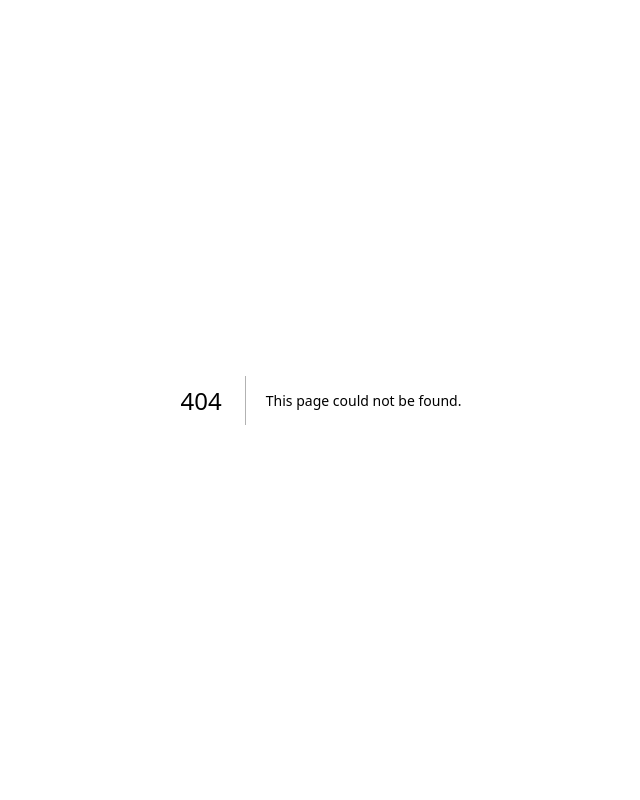
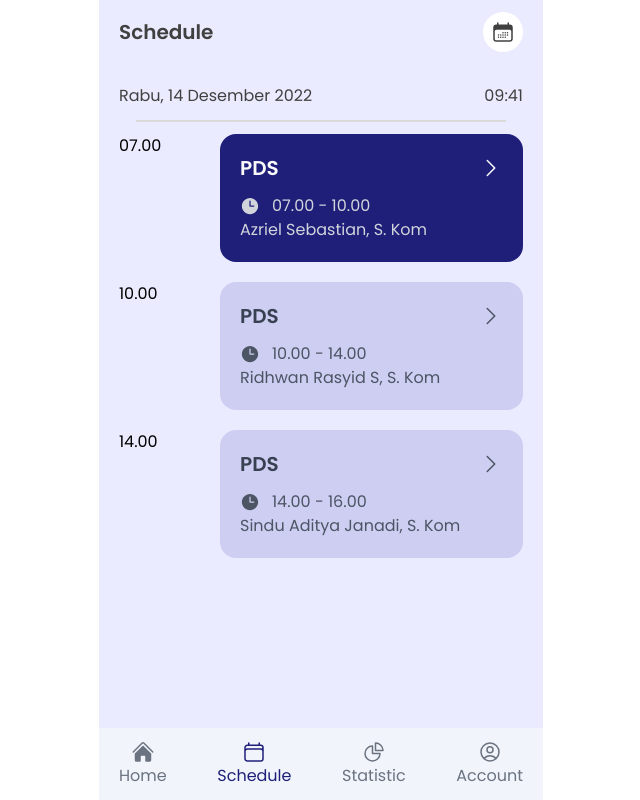
Before and after one commit to geprekdev/attendance-client-service, a Next.js app: page /student/schedule in a window 1280 px wide. Before the commit this address had no page. Shown: the whole page, without its empty margins (319-959 px from the left). Built offline with nearby package versions, Linux system fonts and the light colour scheme.

Commit message:
add: StudentSchedule

```diff
--- a/package.json
+++ b/package.json
@@ -18,6 +18,7 @@
     "next": "13.3.0",
     "postcss": "8.4.21",
     "react": "18.2.0",
+    "react-calendar": "^4.2.1",
     "react-dom": "18.2.0",
     "tailwindcss": "3.3.1",
     "typescript": "5.0.4"
--- a/src/app/student/page.tsx
+++ b/src/app/student/page.tsx
@@ -108,7 +108,7 @@ export default function page() {
         </div>
       </div>
 
-      <AppBar />
+      <AppBar active="home" />
     </div>
   );
 }
--- /dev/null
+++ b/src/app/student/schedule/page.tsx
@@ -0,0 +1,85 @@
+'use client';
+
+import { CalendarDaysIcon, ChevronRightIcon, ClockIcon } from '@heroicons/react/24/solid';
+import AppBar from '~/components/AppBar';
+
+import Calendar from 'react-calendar';
+import 'react-calendar/dist/Calendar.css';
+import { useState } from 'react';
+
+export default function Page() {
+  const calendarState = useState(new Date());
+  const [calendarOpen, setCalendarOpen] = useState(false);
+
+  return (
+    <div className="max-w-[444px] min-h-screen mx-auto bg-[#EBEBFF] relative">
+      <div className="w-full py-3 px-5 flex justify-between items-center">
+        <h2 className="text-[#404040] font-semibold text-xl">Schedule</h2>
+        <div className="bg-white p-2 rounded-full cursor-pointer" onClick={() => setCalendarOpen(prev => !prev)}>
+          <CalendarDaysIcon width={24} className="text-[#404040]" />
+        </div>
+        {calendarOpen && <Calendar {...calendarState} className="absolute top-10" />}
+      </div>
+
+      <div className="px-5 pt-5" onClick={() => setCalendarOpen(false)}>
+        <div className="flex justify-between">
+          <h4 className="text-[#404040]">Rabu, 14 Desember 2022</h4>
+          <span className="text-[#404040]">09:41</span>
+        </div>
+
+        <hr className="border-b border-[#dad9d9] w-11/12 mx-auto my-3" />
+
+        <div>
+          <div className="flex justify-between mb-5">
+            <p>07.00</p>
+            <div className="bg-[#1F1F7A] w-9/12 p-5 rounded-2xl">
+              <div className="flex justify-between">
+                <h3 className="text-[#FAFAFA] font-semibold text-xl">PDS</h3>
+                <ChevronRightIcon width={24} className="text-[#FAFAFA]" />
+              </div>
+
+              <div className="flex gap-3 mt-3">
+                <ClockIcon width={20} className="text-gray-300" />
+                <span className="text-gray-300">07.00 - 10.00</span>
+              </div>
+              <h3 className="text-gray-300">Azriel Sebastian, S. Kom</h3>
+            </div>
+          </div>
+
+          <div className="flex justify-between mb-5">
+            <p>10.00</p>
+            <div className="bg-[#CECEF3] w-9/12 p-5 rounded-2xl">
+              <div className="flex justify-between">
+                <h3 className="text-gray-700 font-semibold text-xl">PDS</h3>
+                <ChevronRightIcon width={24} className="text-gray-600" />
+              </div>
+
+              <div className="flex gap-3 mt-3">
+                <ClockIcon width={20} className="text-gray-600" />
+                <span className="text-gray-600">10.00 - 14.00</span>
+              </div>
+              <h3 className="text-gray-600">Ridhwan Rasyid S, S. Kom</h3>
+            </div>
+          </div>
+
+          <div className="flex justify-between mb-5">
+            <p>14.00</p>
+            <div className="bg-[#CECEF3] w-9/12 p-5 rounded-2xl">
+              <div className="flex justify-between">
+                <h3 className="text-gray-700 font-semibold text-xl">PDS</h3>
+                <ChevronRightIcon width={24} className="text-gray-600" />
+              </div>
+
+              <div className="flex gap-3 mt-3">
+                <ClockIcon width={20} className="text-gray-600" />
+                <span className="text-gray-600">14.00 - 16.00</span>
+              </div>
+              <h3 className="text-gray-600">Sindu Aditya Janadi, S. Kom</h3>
+            </div>
+          </div>
+        </div>
+      </div>
+      <AppBar active="schedule" />
+    </div>
+  );
+}
--- a/src/components/AppBar.tsx
+++ b/src/components/AppBar.tsx
@@ -1,26 +1,28 @@
+'use client';
+
 import { CalendarIcon, ChartPieIcon, UserCircleIcon } from '@heroicons/react/24/outline';
 import { HomeIcon } from '@heroicons/react/24/solid';
 
 import Link from 'next/link';
 
-export default function AppBar() {
+export default function AppBar({ active }: { active: string }) {
   return (
     <div className="absolute bottom-0 bg-[#F1F5FB] flex justify-between w-full px-5 py-3">
       <Link href="/student" className="flex flex-col items-center">
-        <HomeIcon className="w-6 h-6 text-[#1F1F7A]" />
-        <span className="text-[#1F1F7A]">Home</span>
+        <HomeIcon className={`w-6 h-6 ${active == 'home' ? 'text-[#1F1F7A]' : 'text-gray-500'}`} />
+        <span className={`${active == 'home' ? 'text-[#1F1F7A]' : 'text-gray-500'}`}>Home</span>
+      </Link>
+      <Link href="/student/schedule" className="flex flex-col items-center">
+        <CalendarIcon className={`w-6 h-6 ${active == 'schedule' ? 'text-[#1F1F7A]' : 'text-gray-500'}`} />
+        <span className={`${active == 'schedule' ? 'text-[#1F1F7A]' : 'text-gray-500'}`}>Schedule</span>
       </Link>
       <Link href="/" className="flex flex-col items-center">
-        <CalendarIcon className="w-6 h-6 text-gray-500" />
-        <span className="text-gray-500">Schedule</span>
+        <ChartPieIcon className={`w-6 h-6 ${active == 'statistic' ? 'text-[#1F1F7A]' : 'text-gray-500'}`} />
+        <span className={`${active == 'statistic' ? 'text-[#1F1F7A]' : 'text-gray-500'}`}>Statistic</span>
       </Link>
       <Link href="/" className="flex flex-col items-center">
-        <ChartPieIcon className="w-6 h-6 text-gray-500" />
-        <span className="text-gray-500">Statistic</span>
-      </Link>
-      <Link href="/" className="flex flex-col items-center">
-        <UserCircleIcon className="w-6 h-6 text-gray-500" />
-        <span className="text-gray-500">Account</span>
+        <UserCircleIcon className={`w-6 h-6 ${active == 'account' ? 'text-[#1F1F7A]' : 'text-gray-500'}`} />
+        <span className={`${active == 'account' ? 'text-[#1F1F7A]' : 'text-gray-500'}`}>Account</span>
       </Link>
     </div>
   );
```
Also changed, not shown: 1 other file (tests, documents, lock files or other folders).
